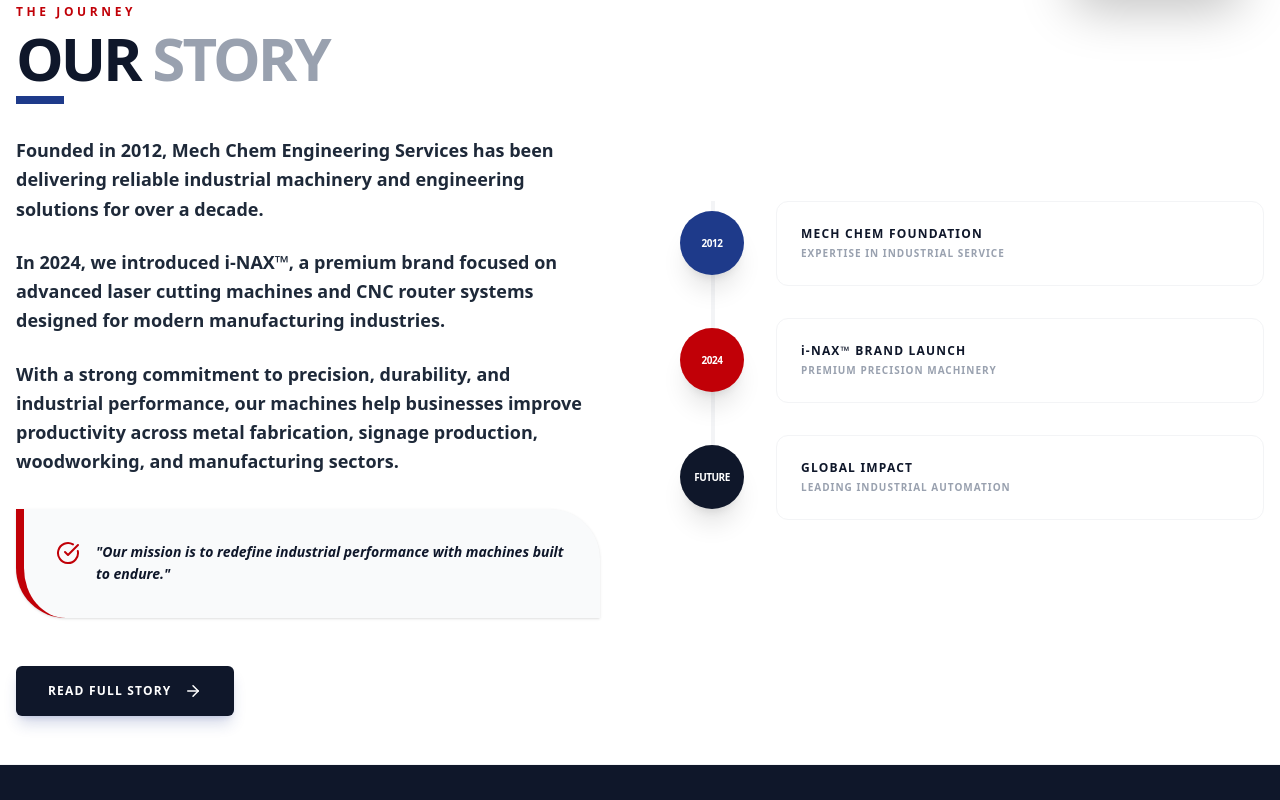
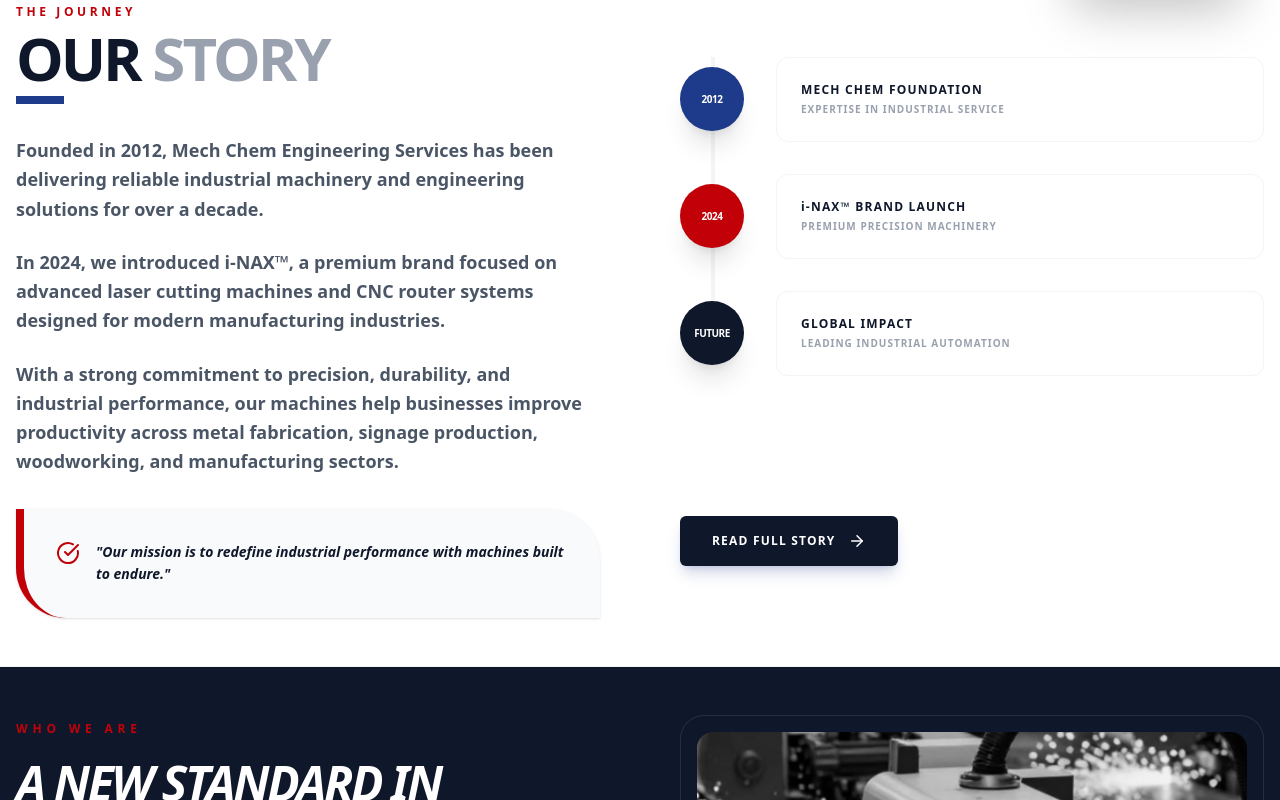
Before and after one commit to Apurva346/Inax, a React (Vite) app: page / in a window 1280 px wide. Shown: the part 740-1540 px from the top of the page. Built offline with nearby package versions, Linux system fonts and the light colour scheme.

Commit message:
Added content in home page

```diff
--- a/src/components/pages/Inax.jsx
+++ b/src/components/pages/Inax.jsx
@@ -74,17 +74,17 @@
               </div>
 
               <div className='relative'>
-                <p className='text-lg text-gray-800 leading-relaxed font-semibold mb-6'>
+                <p className='text-lg text-gray-600 leading-relaxed font-semibold mb-6'>
                   Founded in 2012, Mech Chem Engineering Services has been
                   delivering reliable industrial machinery and engineering
                   solutions for over a decade.
                 </p>
-                <p className='text-lg text-gray-800 leading-relaxed font-semibold mb-6'>
+                <p className='text-lg text-gray-600 leading-relaxed font-semibold mb-6'>
                   In 2024, we introduced i-NAX™, a premium brand focused on
                   advanced laser cutting machines and CNC router systems
                   designed for modern manufacturing industries.
                 </p>
-                <p className='text-lg text-gray-800 leading-relaxed font-semibold mb-6'>
+                <p className='text-lg text-gray-600 leading-relaxed font-semibold mb-6'>
                   With a strong commitment to precision, durability, and
                   industrial performance, our machines help businesses improve
                   productivity across metal fabrication, signage production,
@@ -100,7 +100,7 @@
                 </p>
               </div>
 
-              <div className='pt-4'>
+              {/* <div className='pt-4'>
                 <Link to='/about'>
                   <button className='uppercase group flex items-center gap-3 bg-[#0f172a] hover:bg-red-700 text-white px-8 py-4 rounded-md font-bold transition-all duration-300 shadow-lg shadow-blue-900/20 active:scale-95 text-xs tracking-widest'>
                     Read Full Story
@@ -110,7 +110,7 @@
                     />
                   </button>
                 </Link>
-              </div>
+              </div> */}
             </div>
 
             <div className='flex-1 w-full'>
@@ -156,8 +156,21 @@
                         {item.desc}
                       </p>
                     </div>
+
                   </div>
+
                 ))}
+              </div>
+              <div className='pt-35'>
+                <Link to='/about'>
+                  <button className='uppercase group flex items-center gap-3 bg-[#0f172a] hover:bg-red-700 text-white px-8 py-4 rounded-md font-bold transition-all duration-300 shadow-lg shadow-blue-900/20 active:scale-95 text-xs tracking-widest'>
+                    Read Full Story
+                    <ArrowRight
+                      size={18}
+                      className='group-hover:translate-x-2 transition-transform'
+                    />
+                  </button>
+                </Link>
               </div>
             </div>
           </div>
@@ -741,8 +754,8 @@
       {/* 8️⃣ Call to Action */}
       <section className='py-20 px-4 bg-red-700 text-white text-center'>
         <div className='max-w-4xl mx-auto'>
-          <h2 className='text-3xl md:text-5xl font-black mb-6 uppercase italic'>
-            Upgrade Your Manufacturing with i-NAX™ Machines
+          <h2 className='text-3xl md:text-5xl font-black mb-6 italic'>
+            Upgrade Your Manufacturing with <br></br>i-NAX™ Machines
           </h2>
           <p className='text-xl mb-10 text-white/90 font-medium'>
             Looking for high-performance laser cutting machines or CNC router
```
Also changed, not shown: src/components/common/Footer.jsx (+8 -197 lines).
